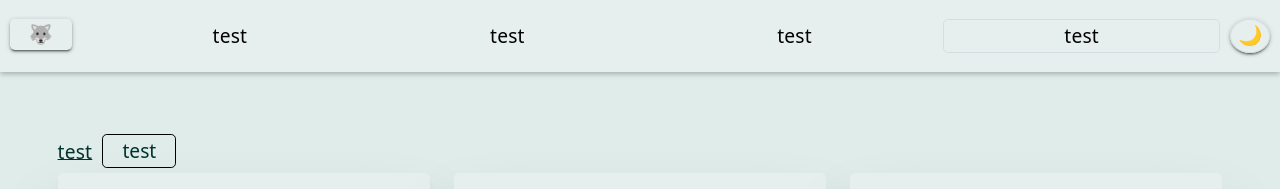
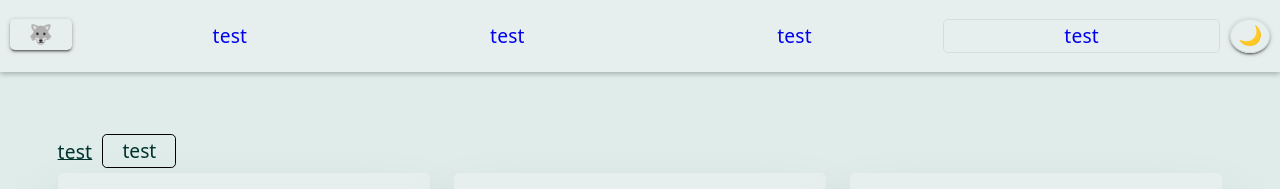
Before and after one commit to weirdyang/html5-regular, a website built with Parcel: page src/index.html in a window 1280 px wide. Shown: the top 189 px of the page. Built offline with nearby package versions, Linux system fonts and the light colour scheme.

Commit message:
Update styles.scss
Removing Color: canvastext from Navbar

```diff
--- a/src/css/styles.scss
+++ b/src/css/styles.scss
@@ -281,9 +281,8 @@
     place-content: center;
     border-radius: 0%;
     @include elevation-4;
-    color: CanvasText;
+
     a {
-        color: CanvasText;
         text-decoration: none;
         &:hover {
             text-decoration: underline;
```
